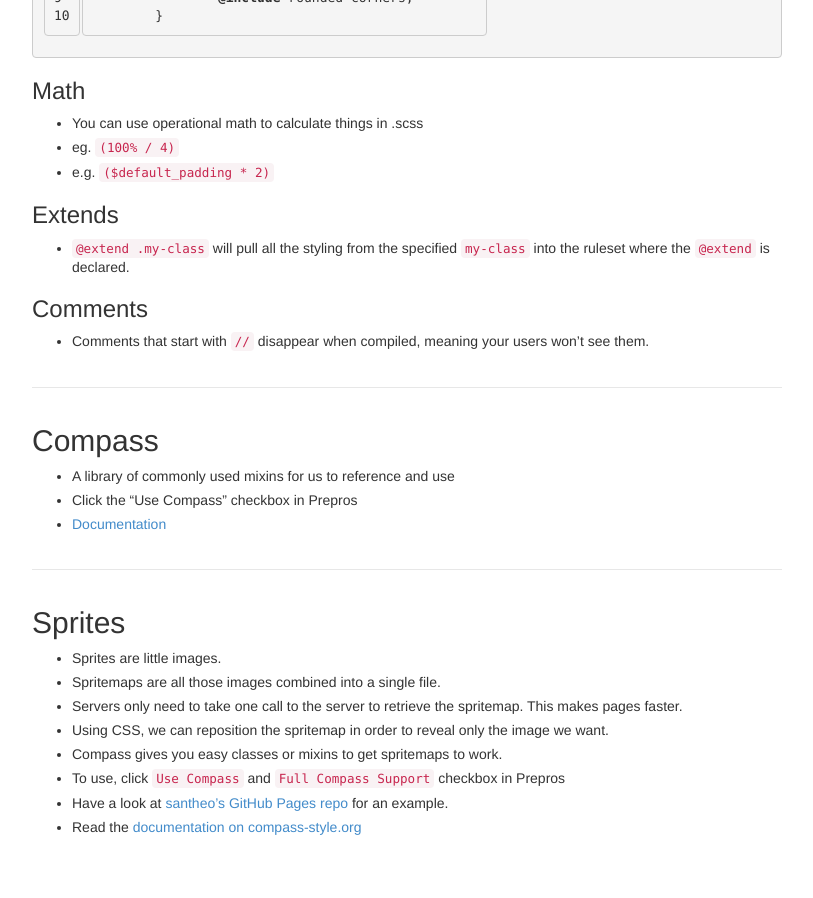
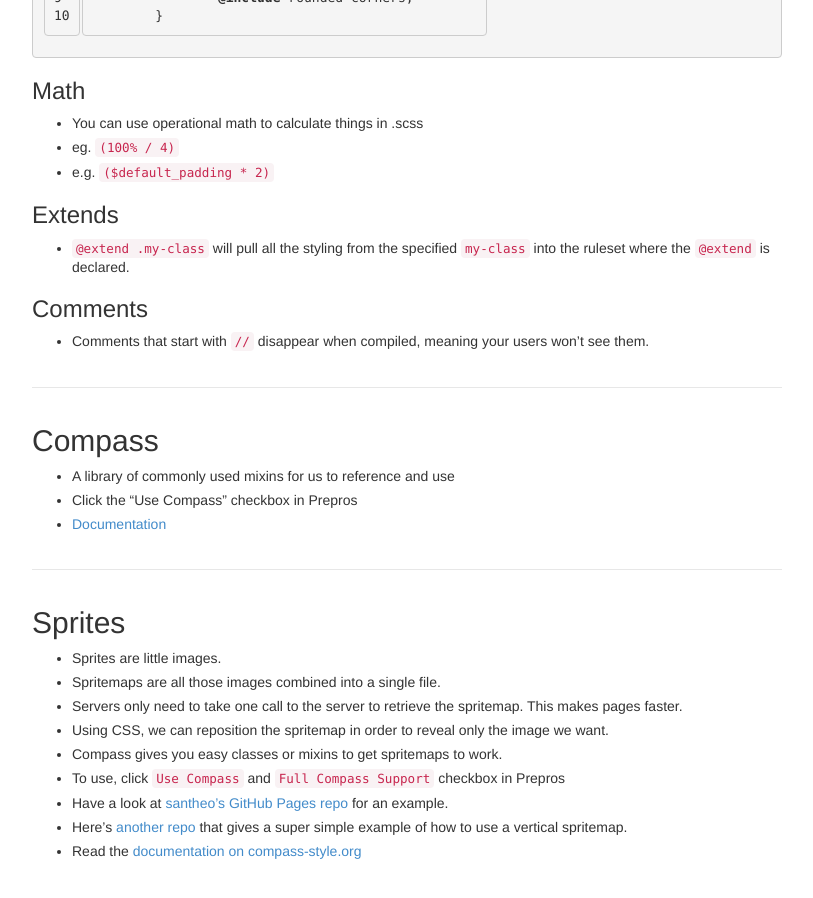
Before and after one commit to tsl-frontend/tsl-frontend.github.io, a Jekyll site: the page built from _posts/2013-11-11-13.md, in a window 1280 px wide and 900 px high, scrolled down 2471 px. Shown: the whole window, without its empty margins (428-1241 px from the left). Built offline with Jekyll 4.4.1, drawn with Linux system fonts in a browser that asks for light colours; nearby versions of some CDN libraries; Markdown is read by kramdown in place of the engine named in the settings; before the commit the page ends 3347 px from its top, so only the background shows below that.

Commit message:
Link to new social link sprite example.

```diff
--- a/_posts/2013-11-11-13.md
+++ b/_posts/2013-11-11-13.md
@@ -164,4 +164,5 @@ Example with default value if none is specified:
 - Compass gives you easy classes or mixins to get spritemaps to work.
 - To use, click `Use Compass` and `Full Compass Support` checkbox in Prepros
 - Have a look at [santheo's GitHub Pages repo](https://github.com/santheo/santheo.github.io) for an example.
+- Here's [another repo](https://github.com/tsl-frontend/Social-links) that gives a super simple example of how to use a vertical spritemap.
 - Read the [documentation on compass-style.org](http://compass-style.org/help/tutorials/spriting/)
```
